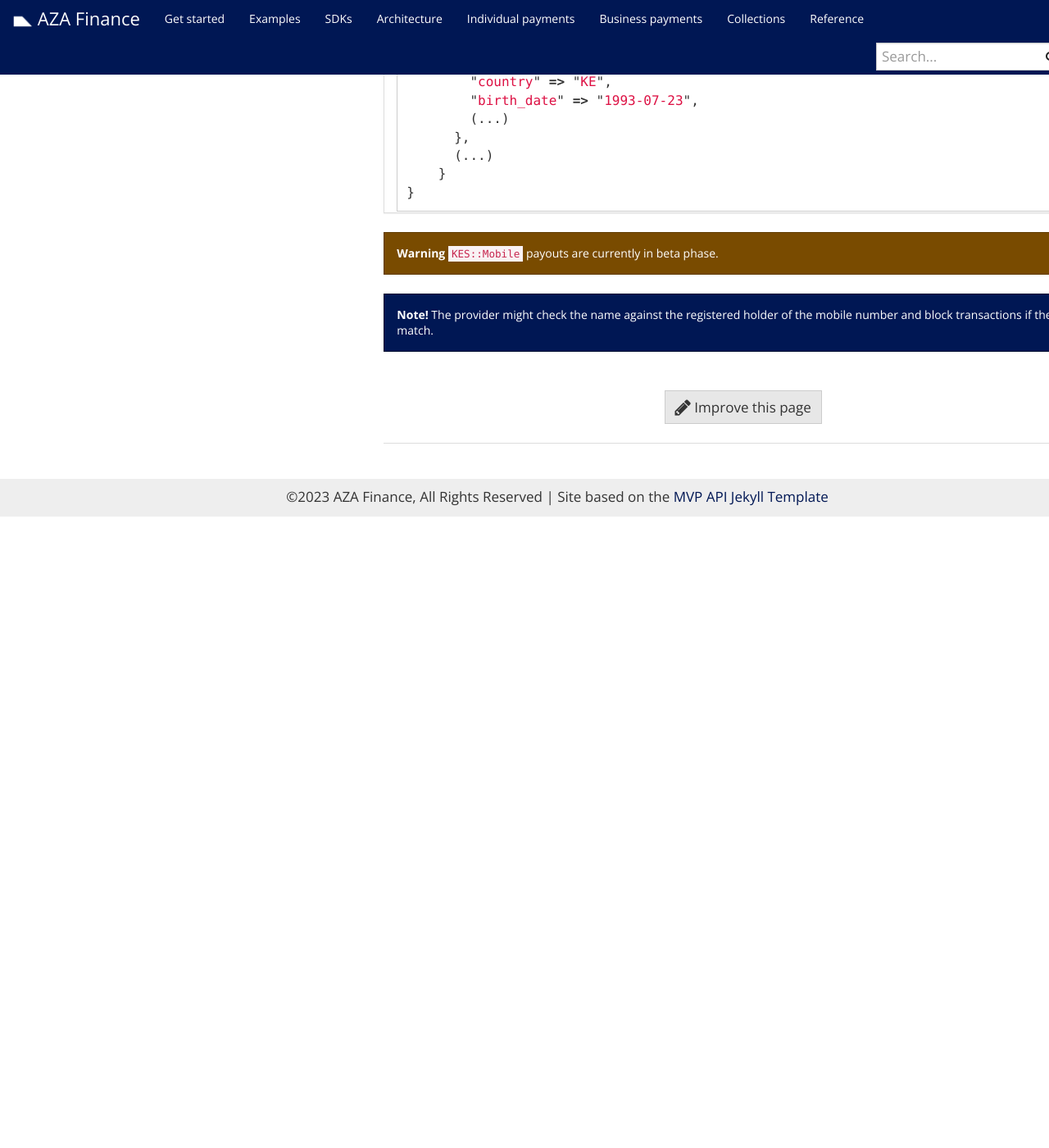
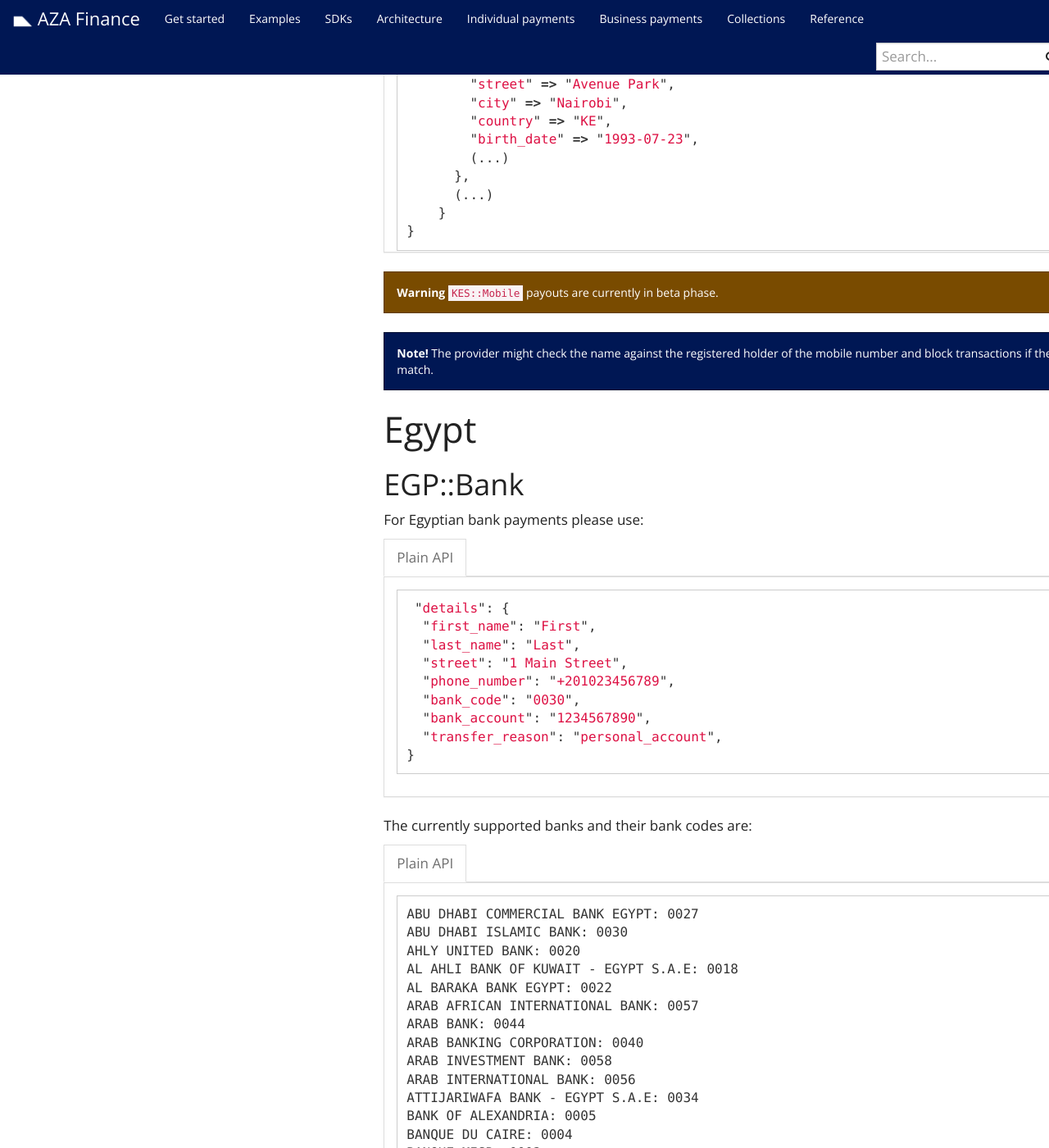
Before and after one commit to transferzero/api-documentation, a Jekyll site: the page built from _docs/individual-payments.md, in a window 1280 px wide and 1400 px high, scrolled down 34764 px. Shown: the whole window at 82% size. Built offline with Jekyll 4.4.1, drawn with Linux system fonts in a browser that asks for light colours; nearby versions of some CDN libraries; comment, search, counter and statistics services are not loaded; before the commit the page ends 35394 px from its top, so only the background shows below that; some of the changed text lies outside the part shown.

Commit message:
BTA-12238-add-egp-bank-payouts

````diff
--- a/_docs/individual-payments.md
+++ b/_docs/individual-payments.md
@@ -408,3 +408,7 @@ mtn
 {% include corridors/kes-bank.md recipient_type='individual' %}
 
 {% include corridors/kes-mobile.md recipient_type='individual' %}
+
+# Egypt
+
+{% include corridors/egp-bank.md recipient_type='individual' %}
--- /dev/null
+++ b/_includes/corridors/egp-bank.md
@@ -0,0 +1,101 @@
+{% include corridors/recipient_name.md %}
+
+## EGP::Bank
+
+For Egyptian bank payments please use:
+
+{% capture data-raw %}
+```javascript
+ "details": {
+  {{ recipient_name }},
+  "street": "1 Main Street",
+  "phone_number": "+201023456789",
+  "bank_code": "0030",
+  "bank_account": "1234567890",
+  "transfer_reason": "personal_account",
+}
+```
+{% endcapture %}
+
+{% include language-tabbar.html prefix=egp-bank-details  raw=data-raw %}
+
+The currently supported banks and their bank codes are:
+
+{% capture data-raw %}
+```
+ABU DHABI COMMERCIAL BANK EGYPT: 0027
+ABU DHABI ISLAMIC BANK: 0030
+AHLY UNITED BANK: 0020
+AL AHLI BANK OF KUWAIT - EGYPT S.A.E: 0018
+AL BARAKA BANK EGYPT: 0022
+ARAB AFRICAN INTERNATIONAL BANK: 0057
+ARAB BANK: 0044
+ARAB BANKING CORPORATION: 0040
+ARAB INVESTMENT BANK: 0058
+ARAB INTERNATIONAL BANK: 0056
+ATTIJARIWAFA BANK - EGYPT S.A.E: 0034
+BANK OF ALEXANDRIA: 0005
+BANQUE DU CAIRE: 0004
+BANQUE MISR: 0002
+BLOM BANK EGYPT: 0013
+CITIBANK: 0043
+COMMERCIAL INTERNATIONAL BANK: 0010
+CREDIT AGRICOLE EGYPT: 0036
+EGYPT POST: 9002
+EGYPTIAN ARAB LAND BANK: 0007
+EGYPTIAN GULF BANK: 0029
+EMIRATES NATIONAL BANK OF DUBAI: 0014
+EXPORT DEVELOPMENT BANK OF EGYPT: 0061
+FAISAL ISLAMIC BANK OF EGYPT: 0059
+FIRST ABU DHABI BANK: 0019
+HOUSING AND DEVELOPMENT BANK: 0038
+HSBC: 0025
+INDUSTRIAL DEVELOPMENT BANK OF EGYPT: 0008
+MASHREQ BANK: 0046
+MISR IRAN DEVELOPMENT BANK: 0033
+NATIONAL BANK OF EGYPT: 0003
+NATIONAL BANK OF GREECE: 0048
+NATIONAL BANK OF KUWAIT-EGYPT: 0023
+PRINCIPAL BANK FOR DEVELOPMENT AND AGRI.: 0009
+QATAR NATIONAL BANK ALAHLI: 0037
+SOCIETE ARABE INTER. DE BANQUE: 0035
+SUEZ CANAL BANK: 0017
+UNITED BANK: 0031
+```
+{% endcapture %}
+
+{% include language-tabbar.html prefix=egp-bank-options  raw=data-raw %}
+
+{% include corridors/transfer_reasons.md %}
+
+Senders trying to create Egyptian bank payouts need to have the following details present:
+- `"identification_type" => "ID"` - Values: `"PP"`: Passport, `"ID"`: National ID, `'DL'`: Driver's License, `"OT"`: Other
+- `"identification_number" => "AB12345678"`
+- `"street" => "1, Main Street"`
+- `"birth_date" => "1983-01-01`
+
+Please note that the fields above are generally considered optional for senders for other payment corridors. If you wish to use an existing sender who has some of these fields missing you can provide them alongside the `id` or `external_id` field in the sender details. For example:
+
+{% capture data-raw %}
+```javascript
+{
+  "transaction": {
+      "sender": {
+        "external_id": "<id of sender>",
+        "identification_type": "ID",
+        "identification_number": "AB12345678",
+        "street" => "1, Main Street",
+        "birth_date" => "1983-01-01",
+        (...)
+      },
+      (...)
+    }
+}
+```
+{% endcapture %}
+
+{% include language-tabbar.html prefix="egp-bank-sender-details" raw=data-raw %}
+
+<div class="alert alert-warning" markdown="1">
+**Warning** `EGP::Bank` payouts are currently in beta phase.
+</div>
````
Also changed, not shown: _docs/changelog.md (+5 -1 lines).
